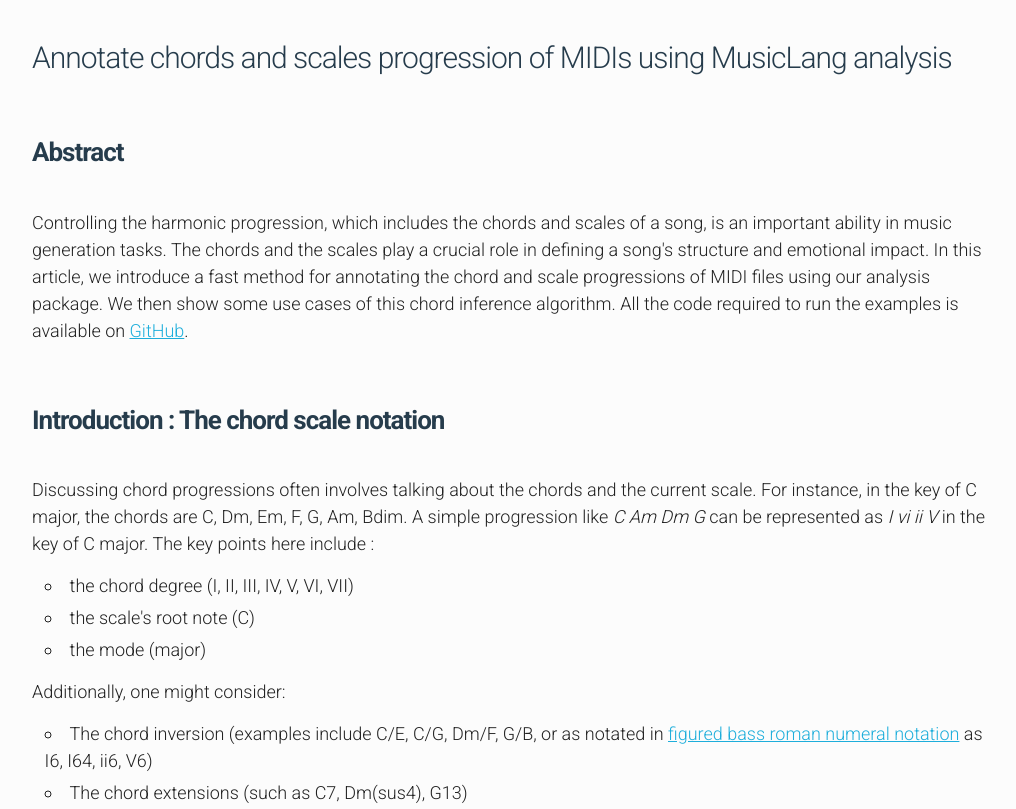
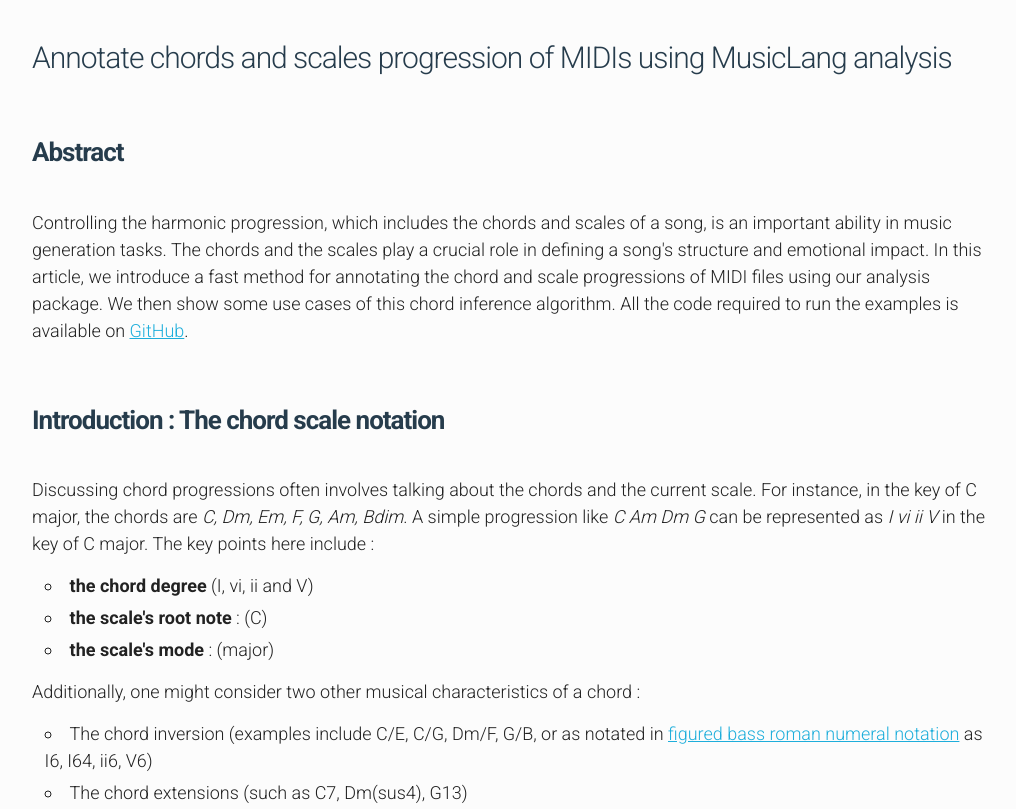
Before and after one commit to MusicLang/musiclang.github.io, a plain HTML site: page chord_parsing/index.html in a window 1280 px wide. Shown: the top 809 px of the page, without its empty margins (128-1144 px from the left). Drawn offline with nearby package versions, Linux system fonts and the light colour scheme; some packages are replaced by stand-ins of ours.

Commit message:
article on chord parsing

```diff
--- a/chord_parsing/index.html
+++ b/chord_parsing/index.html
@@ -37,17 +37,17 @@ href="https://cdnjs.cloudflare.com/ajax/libs/highlight.js/10.0.3/styles/default.
                 </p>
                 <h2 id="introduction">Introduction : The chord scale notation</h2>
                 <p>
-                    Discussing chord progressions often involves talking about the chords and the current scale. For instance, in the key of C major, the chords are C, Dm, Em, F, G, Am, Bdim.
+                    Discussing chord progressions often involves talking about the chords and the current scale. For instance, in the key of C major, the chords are <i>C, Dm, Em, F, G, Am, Bdim</i>.
                     A simple progression like <i>C Am Dm G</i> can be represented as <i>I vi ii V</i> in the key of C major.
                     The key points here include :
                 </p>
                 <ul>
-                    <li>the chord degree (I, II, III, IV, V, VI, VII) </li>
-                    <li>the scale's root note (C)</li>
-                    <li>the mode (major)</li>
+                    <li><b>the chord degree</b> (I, vi, ii and V) </li>
+                    <li><b>the scale's root note</b> : (C)</li>
+                    <li><b>the scale's mode</b> : (major)</li>
                 </ul>
                 <p>
-                    Additionally, one might consider:
+                    Additionally, one might consider two other musical characteristics of a chord :
                 </p>
                 <ul>
                     <li>The chord inversion (examples include C/E, C/G, Dm/F, G/B, or as notated in <a href="https://en.wikipedia.org/wiki/Figured_bass">figured bass roman numeral notation</a> as I6, I64, ii6, V6)</li>
```
